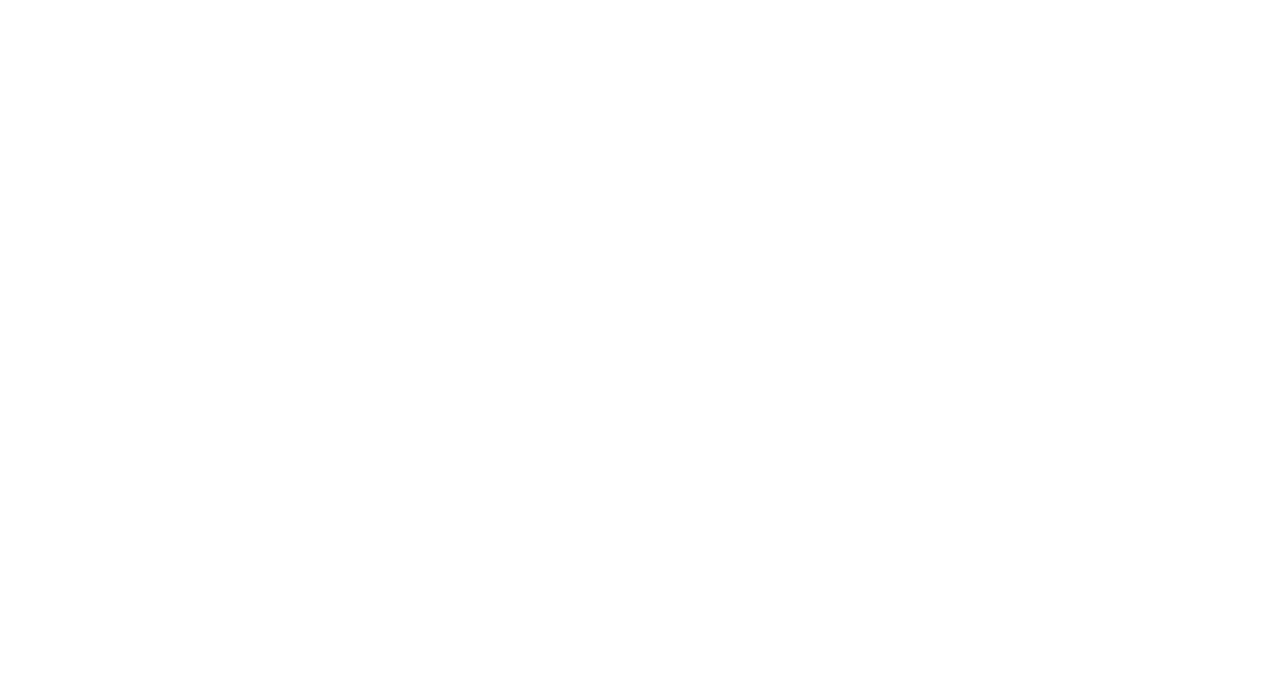
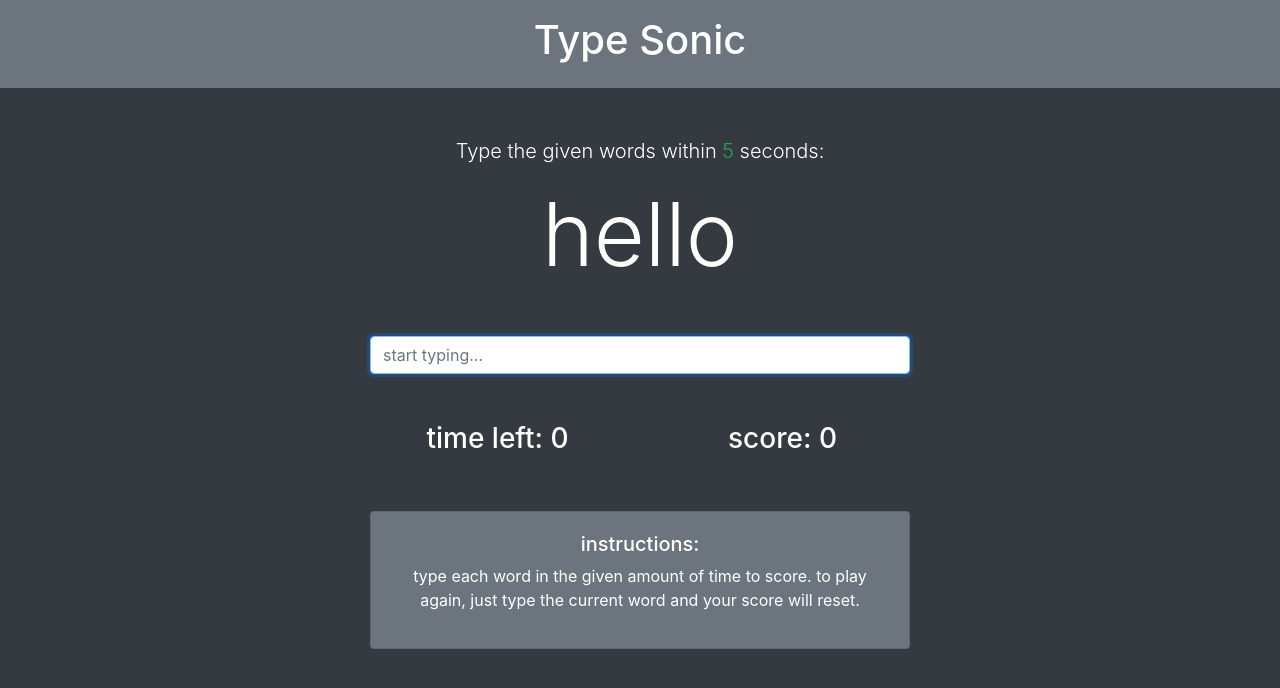
Before and after one commit to daks001/type-sonic, a plain HTML site: page index.html in a window 1280 px wide. Drawn offline with nearby package versions, Linux system fonts and the light colour scheme.

Commit message:
added basic layout

```diff
--- a/index.html
+++ b/index.html
@@ -7,7 +7,41 @@
 
  <title>Type Sonic</title>
 </head>
-<body>
+<body class="bg-dark text-white">
+ <header class="bg-secondary text-center p-3 mb-5">
+  <h1>Type Sonic</h1>
+ </header>
+ <div class="container text-center">
+  <!-- word and input -->
+  <div class="row">
+   <div class="col-md-6 mx-auto">
+    <p class="lead">Type the given words within <span class="text-success" id="seconds">5</span> seconds:</p>
+    <h2 class="display-2 mb-5" id="current-word">hello</h2>
+    <input type="text" class="form-control" placeholder="start typing..." id="word-input" autofocus>
+    <h4 class="mt-3" id="message"></h4>
 
+    <!-- time and score columns -->
+    <div class="row mt-5">
+     <div class="col-md-6">
+      <h3>time left: <span id="time">0</span></h3>
+     </div>
+     <div class="col-md-6">
+      <h3>score: <span id="score">0</span></h3>
+     </div>
+    </div>
+
+    <!-- instructions -->
+    <div class="row mt-5">
+     <div class="col-md-12">
+      <div class="card card-body bg-secondary text-white">
+       <h5>instructions:</h5>
+       <p>type each word in the given amount of time to score. to play again, just type the current word and your score will reset.</p>
+      </div>
+     </div>
+    </div>
+   </div>
+  </div>
+ </div>
+ <script src="main.js"></script>
 </body>
 </html>
```
